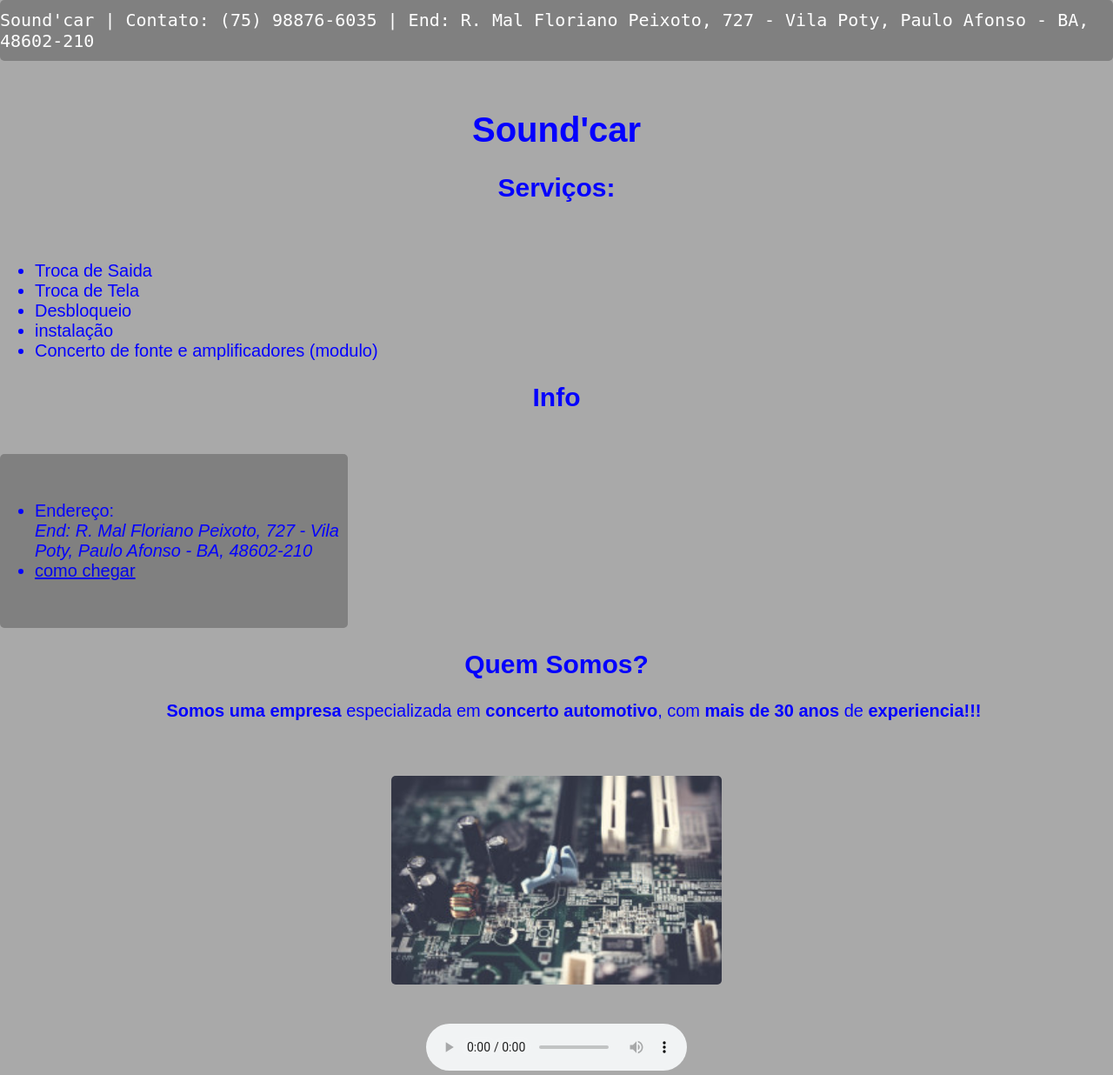
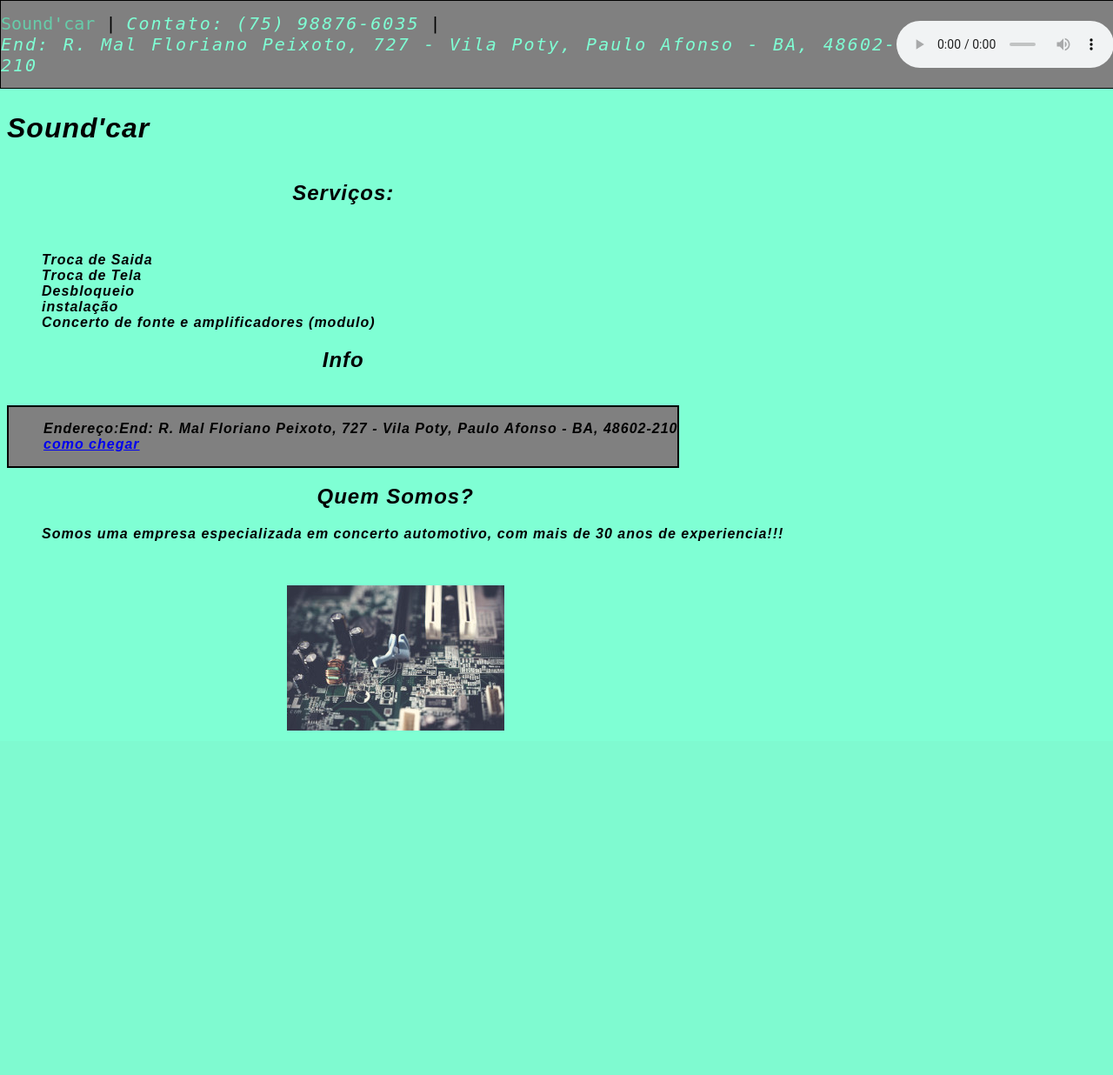
Before and after one commit to Brunin13/Brunin13.github.io, a PHP site: page / in a window 1280 px wide. Shown: the whole page at 87% size. After the commit the page ends 840 px from the top, so only its background shows below. Run offline with PHP 8.4, Linux system fonts and the light colour scheme.

Commit message:
Add files via upload

```diff
--- a/projetos-particulares/sound-car/index.html
+++ b/projetos-particulares/sound-car/index.html
@@ -9,8 +9,11 @@
     <title>Sound'car</title>
   </head>
   <body>
-    <div class="barra">
-        <code> Sound'car | Contato: (75) 98876-6035 | End: R. Mal Floriano Peixoto, 727 - Vila Poty, Paulo Afonso - BA, 48602-210</code>
+      <div class="barra">
+          <code> <span>Sound'car</span> | <em>Contato: (75) 98876-6035</em> | <em>
+              <address>End: R. Mal Floriano Peixoto, 727 - Vila Poty, Paulo Afonso - BA, 48602-210</address>
+          </em></code>
+          <audio src="i-dont-need-your-love-adi-goldstein-main-version-06-17-13841.mp3" autoplay loop controls>
 
     </div>
     <div class="container">
@@ -44,7 +47,6 @@
             </ul>
             <img src="hardware.jpg" alt="hardware / aparelho eletronico">
         </div>
-        <audio src="i-dont-need-your-love-adi-goldstein-main-version-06-17-13841.mp3" autoplay loop controls>
         </audio>
     </div>
   </body>
--- a/projetos-particulares/sound-car/style.css
+++ b/projetos-particulares/sound-car/style.css
@@ -1,68 +1,90 @@
 body {
-    padding: 0;
-    margin: 0;
-    background-color:  darkgrey;
+    background-color: aquamarine;
+    text-align: center;
+}
+
+.text {
+    font-size: 30px;
+    text-align: justify;
 }
 
 .container {
+    padding-top: 100px;
+    display: flex;
+    flex-direction: column;
+    align-items: flex-start;
+    justify-content: center;
     height: 100%;
     width: 100%;
-    padding-top: 100px;
-    text-align: center;
+    background-color: aquamarine;
+    color: black;
     font: menu;
-    font-size: 20px;
-    color: rgb(4, 0, 255);
+    font-weight: bold;
+    font-style: italic;
+    letter-spacing: 1px;
 }
 
-audio {
-    padding-top: 40px;
+.container input{
+    border-radius: 5px;
+    overflow: hidden;
+    text-decoration: none;
+}
+
+.container img{
     text-align: center;
 }
 
-code {
-
-    font-size: 20px;
-}
-
-.container img{
-    border-radius: 5px;
-    height: 240px;
-    width: 380px;
+.container li{
+    display: flex;
+    justify-content: flex-start;
+    align-items: center;
 }
 
 .barra {
     display: flex;
-    flex-direction: row;
-    justify-content: center;
+    justify-content: flex-start;
     align-items: center;
+    top: 0px;
+    left: 0px;
+    right: 0px;
+    position: fixed;
+    font: message-box;
+    font-size: 20px;
+    text-align: justify;
+    height: 100px;
     width: 100%;
-    height: 70px;
-    color: white;
-    font: menu;
-    font-size: 30px;
-    border-radius: 5px;
-    top: 0px;
+    border: 1px solid black;
     background-color: gray;
-    position: fixed;
-
 }
 
-li {
-    text-align: left;
-}
-
-
-.cntt {
-    display: flex;
-    height: 200px;
-    width: 400px;
-    justify-content: center;
-    align-items: center;
-    border-radius: 5px;
-    background-color: gray;
-
+.container audio {
+    text-align: center;
 }
 
 .info {
-    text-align: center;
+    border: 2px solid black;
+    background-color: gray;
 }
+
+.barra em{
+    color: aquamarine;
+    letter-spacing: 2px;
+}
+
+.barra span{
+    color: mediumaquamarine;
+}
+
+.barra a{
+    color: aquamarine;
+    letter-spacing: 2px;
+}
+
+.barra audio{
+    display: flex;
+    text-align: end;
+    min-width: 0px;
+    min-height: 0px;
+    max-width: 250px;
+    max-height: 100px;
+}
```
